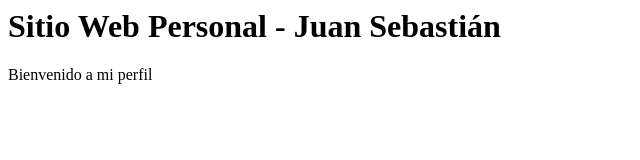
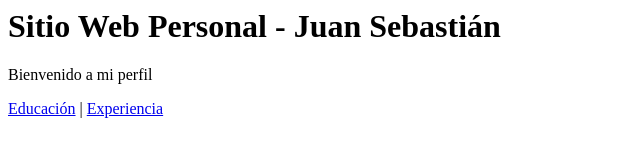
Before and after one commit to Sebasgarcia19/examen-git-html, a plain HTML site: page index.html in a window 1280 px wide. Shown: the whole page, without its empty margins (0-640 px from the left). Drawn offline with Linux system fonts and the light colour scheme.

Commit message:
feat(index): agregar barra de navegación principal

```diff
--- a/index.html
+++ b/index.html
@@ -1 +1 @@
-<h1>Sitio Web Personal - Juan Sebastián</h1><p>Bienvenido a mi perfil</p>
+<h1>Sitio Web Personal - Juan Sebastián</h1><p>Bienvenido a mi perfil</p><nav><a href='educacion.html'>Educación</a> | <a href='experiencia.html'>Experiencia</a></nav>
```
